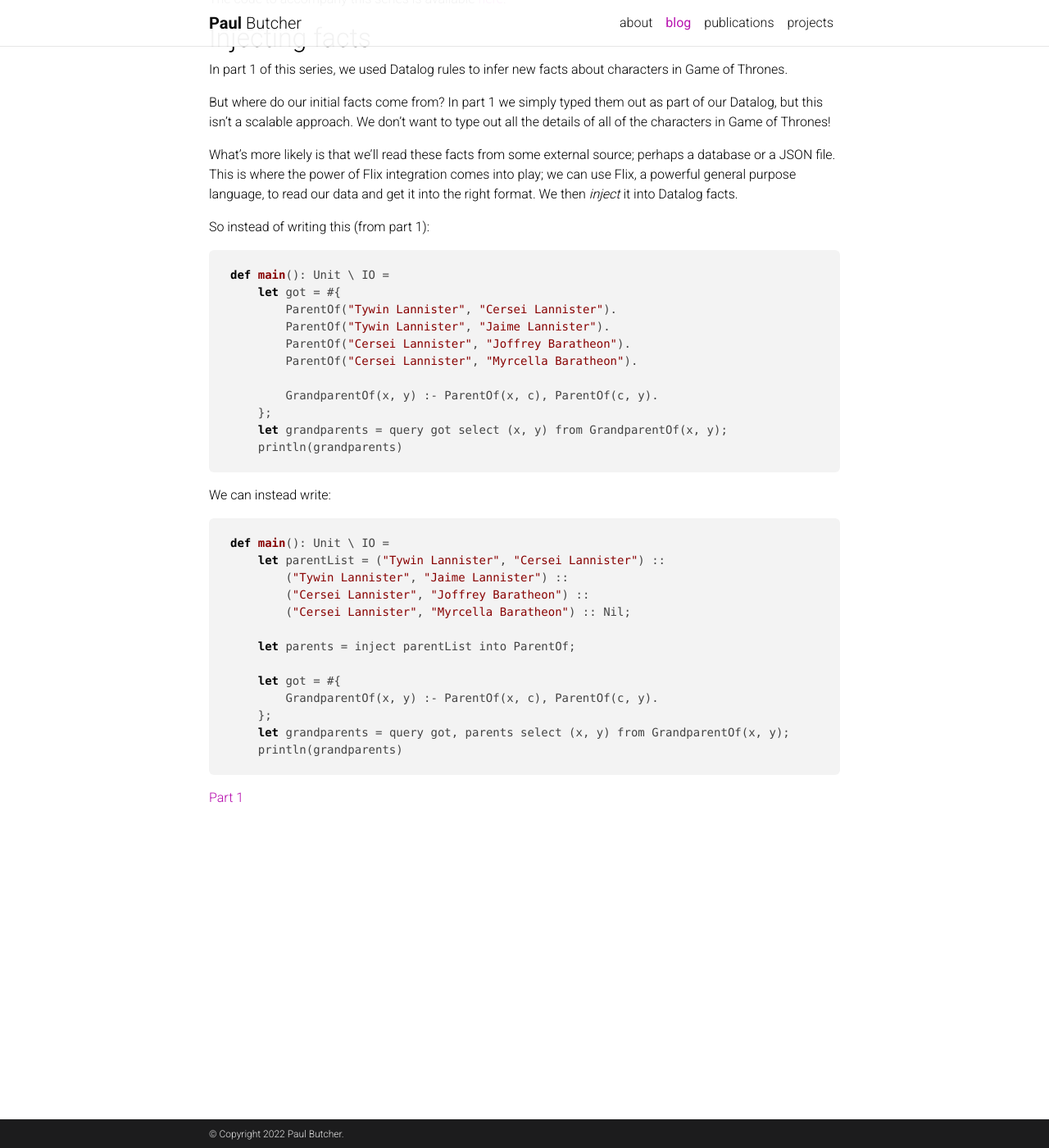
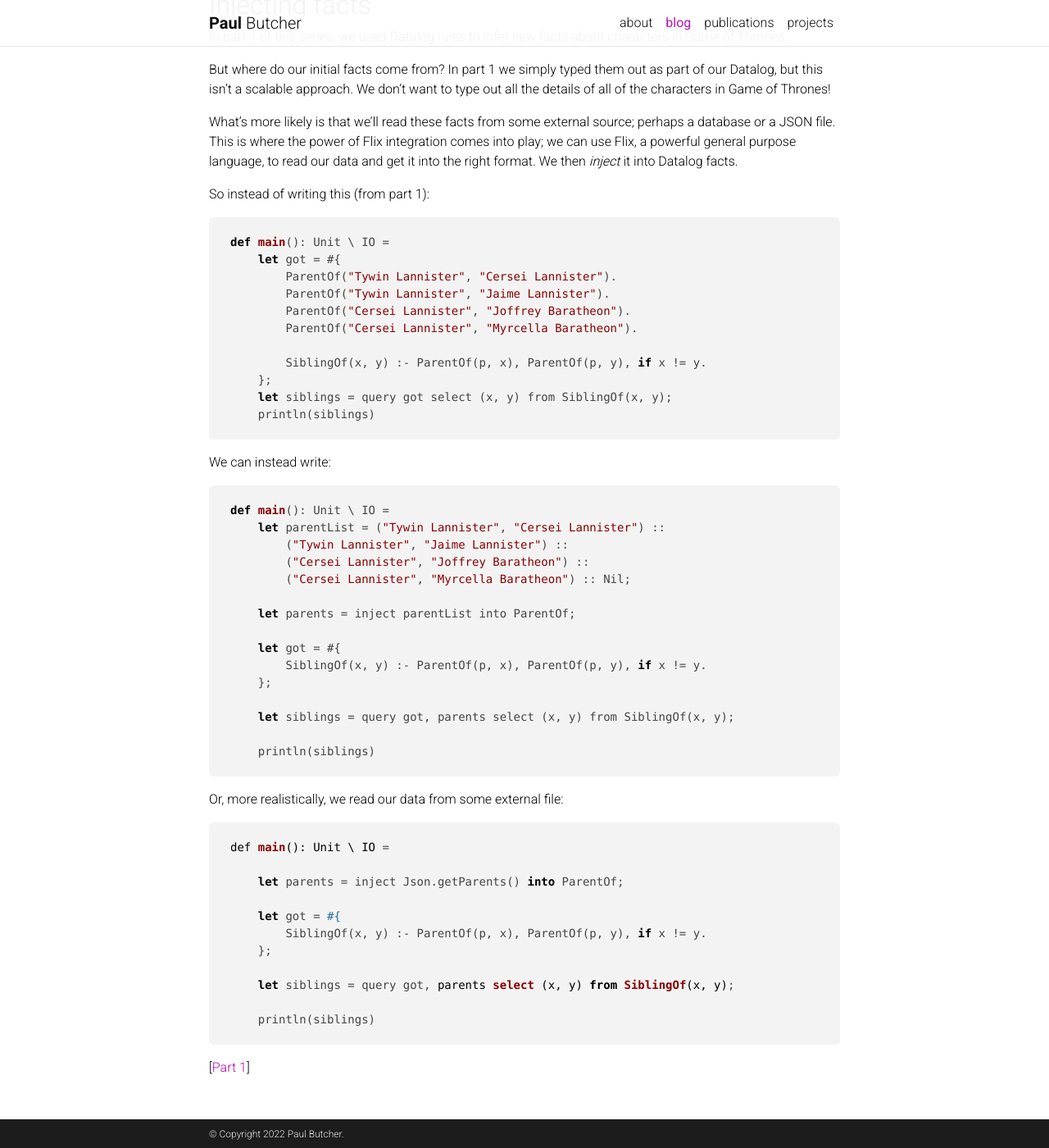
Before and after one commit to paulbutcher/paulbutcher.github.io, a Jekyll site: the page built from _posts/2022-10-23-datalog2.md, in a window 1280 px wide and 1400 px high, scrolled down 331 px. Shown: the whole window at 82% size. Built offline with Jekyll 4.4.1, drawn with Linux system fonts in a browser that asks for light colours; nearby versions of some CDN libraries; comment, search, counter and statistics services are not loaded; a style sheet for code colours, icons or effects is not loaded; some of the changed text lies outside the part shown.

````diff
--- a/_posts/2022-10-23-datalog2.md
+++ b/_posts/2022-10-23-datalog2.md
@@ -6,9 +6,7 @@ tags: flix datalog logic-programming
 categories: flix
 ---
 
-This is part 2 of a series.
-
-[Part 1](http://paulbutcher.com/blog/2022/datalog1/)
+This is part 2 of a series. [[Part 1](http://paulbutcher.com/blog/2022/datalog1/)]
 
 The code to accompany this series is available [here](https://github.com/paulbutcher/datalog-flix).
 
@@ -30,10 +28,10 @@ def main(): Unit \ IO =
         ParentOf("Cersei Lannister", "Joffrey Baratheon").
         ParentOf("Cersei Lannister", "Myrcella Baratheon").
 
-        GrandparentOf(x, y) :- ParentOf(x, c), ParentOf(c, y).
+        SiblingOf(x, y) :- ParentOf(p, x), ParentOf(p, y), if x != y.
     };
-    let grandparents = query got select (x, y) from GrandparentOf(x, y);
-    println(grandparents)
+    let siblings = query got select (x, y) from SiblingOf(x, y);
+    println(siblings)
 ```
 {: .language-flix }
 
@@ -49,11 +47,29 @@ def main(): Unit \ IO =
     let parents = inject parentList into ParentOf;
 
     let got = #{
-        GrandparentOf(x, y) :- ParentOf(x, c), ParentOf(c, y).
+        SiblingOf(x, y) :- ParentOf(p, x), ParentOf(p, y), if x != y.
     };
-    let grandparents = query got, parents select (x, y) from GrandparentOf(x, y);
-    println(grandparents)
+
+    let siblings = query got, parents select (x, y) from SiblingOf(x, y);
+
+    println(siblings)
 ```
 {: .language-flix }
 
-[Part 1](http://paulbutcher.com/blog/2022/datalog1/)
+Or, more realistically, we read our data from some external file:
+
+```
+def main(): Unit \ IO =
+
+    let parents = inject Json.getParents() into ParentOf;
+
+    let got = #{
+        SiblingOf(x, y) :- ParentOf(p, x), ParentOf(p, y), if x != y.
+    };
+
+    let siblings = query got, parents select (x, y) from SiblingOf(x, y);
+
+    println(siblings)
+```
+
+[[Part 1](http://paulbutcher.com/blog/2022/datalog1/)]
````
Also changed, not shown: _posts/2022-10-22-datalog1.md (+2 -4 lines).
